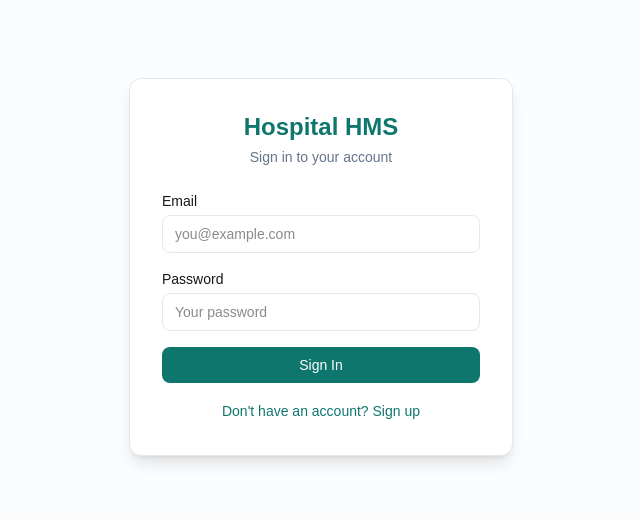
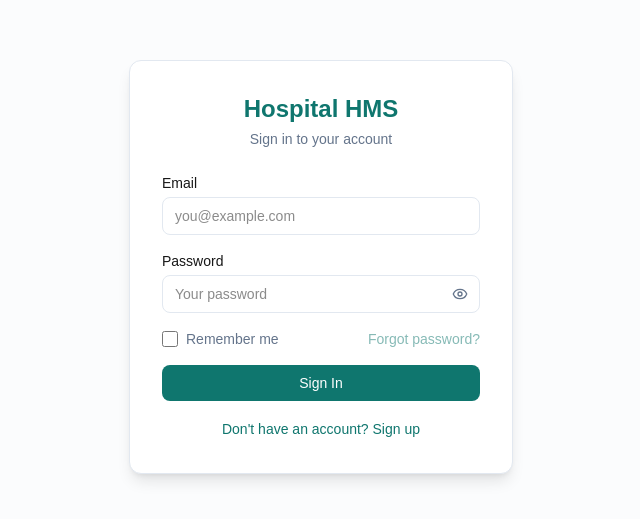
Before and after one commit to waraseoni/hospital, a Next.js app: page /login in a window 1280 px wide. Shown: the part 133-652 px from the top of the page, without its empty margins (319-959 px from the left). Built offline with nearby package versions, Linux system fonts and the light colour scheme.

Commit message:
Add password visibility toggle, remember me and forgot password to login page

```diff
--- a/src/app/(auth)/login/page.tsx
+++ b/src/app/(auth)/login/page.tsx
@@ -4,18 +4,52 @@ import { useState } from "react";
 import { useRouter } from "next/navigation";
 import { createClient } from "@/lib/supabase/client";
 import Link from "next/link";
+import { Eye, EyeOff } from "lucide-react";
 
 export default function LoginPage() {
-  const [email, setEmail] = useState("");
+  const [email, setEmail] = useState(() => {
+    if (typeof window === "undefined") return "";
+    return localStorage.getItem("hms_remembered_email") || "";
+  });
   const [password, setPassword] = useState("");
+  const [remember, setRemember] = useState(() => {
+    if (typeof window === "undefined") return false;
+    return localStorage.getItem("hms_remember_email") === "1";
+  });
+  const [showPassword, setShowPassword] = useState(false);
   const [loading, setLoading] = useState(false);
+  const [forgotLoading, setForgotLoading] = useState(false);
+  const [forgotSent, setForgotSent] = useState(false);
   const [error, setError] = useState("");
   const router = useRouter();
+
+  async function handleForgotPassword() {
+    if (!email) return;
+    setForgotLoading(true);
+    setForgotSent(false);
+    const supabase = createClient();
+    const { error: resetError } = await supabase.auth.resetPasswordForEmail(email);
+    setForgotLoading(false);
+    if (resetError) {
+      setError(resetError.message);
+      return;
+    }
+    setError("");
+    setForgotSent(true);
+  }
 
   async function handleLogin(e: React.FormEvent) {
     e.preventDefault();
     setLoading(true);
     setError("");
+
+    if (remember) {
+      localStorage.setItem("hms_remembered_email", email);
+      localStorage.setItem("hms_remember_email", "1");
+    } else {
+      localStorage.removeItem("hms_remembered_email");
+      localStorage.removeItem("hms_remember_email");
+    }
 
     const supabase = createClient();
 
@@ -67,7 +101,9 @@ export default function LoginPage() {
             </label>
             <input
               id="email"
+              name="email"
               type="email"
+              autoComplete="email"
               placeholder="you@example.com"
               value={email}
               onChange={(e) => setEmail(e.target.value)}
@@ -80,16 +116,54 @@ export default function LoginPage() {
             <label htmlFor="password" className="block text-sm font-medium mb-1">
               Password
             </label>
+            <div className="relative">
               <input
                 id="password"
-              type="password"
+                name="password"
+                type={showPassword ? "text" : "password"}
+                autoComplete="current-password"
                 placeholder="Your password"
                 value={password}
                 onChange={(e) => setPassword(e.target.value)}
-              className="w-full rounded-lg border border-input bg-background px-3 py-2 text-sm outline-none focus:ring-2 focus:ring-ring"
+                className="w-full rounded-lg border border-input bg-background px-3 py-2 pr-10 text-sm outline-none focus:ring-2 focus:ring-ring"
                 required
               />
+              <button
+                type="button"
+                onClick={() => setShowPassword((v) => !v)}
+                aria-label={showPassword ? "Hide password" : "Show password"}
+                className="absolute inset-y-0 right-0 flex items-center pr-3 text-muted-foreground hover:text-foreground"
+              >
+                {showPassword ? <EyeOff size={16} /> : <Eye size={16} />}
+              </button>
             </div>
+          </div>
+
+          <div className="flex items-center justify-between">
+            <label className="flex items-center gap-2 text-sm text-muted-foreground cursor-pointer select-none">
+              <input
+                type="checkbox"
+                checked={remember}
+                onChange={(e) => setRemember(e.target.checked)}
+                className="h-4 w-4 rounded border-input accent-primary"
+              />
+              Remember me
+            </label>
+            <button
+              type="button"
+              onClick={handleForgotPassword}
+              disabled={forgotLoading || !email}
+              className="text-sm text-primary hover:underline disabled:opacity-50"
+            >
+              {forgotLoading ? "Sending..." : "Forgot password?"}
+            </button>
+          </div>
+
+          {forgotSent && (
+            <p className="text-xs text-green-600">
+              Reset link sent to {email}. Check your inbox.
+            </p>
+          )}
 
           {error && (
             <p className="text-sm text-destructive">{error}</p>
```
Lines whose indentation alone changed are shown as unchanged.
